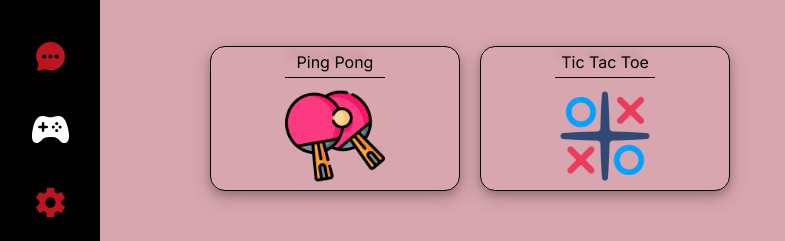
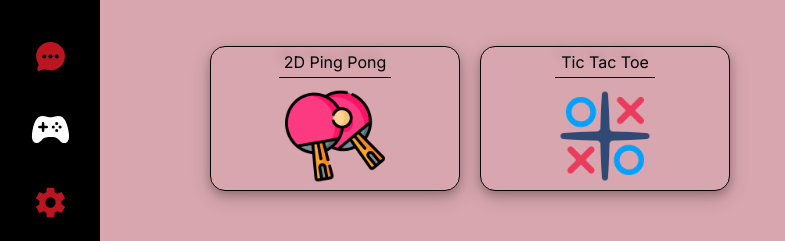
Before and after one commit to kaoutar-12/transcendence_42, a Next.js app in the folder src/frontend/: page /games in a window 1280 px wide. Shown: the part 153-394 px from the top of the page, without its empty margins (0-785 px from the left). Built offline with nearby package versions, Linux system fonts and the light colour scheme.

Commit message:
Update the games page to use the new game component
	modified:   src/frontend/app/games/page.tsx

```diff
--- a/src/frontend/app/games/page.tsx
+++ b/src/frontend/app/games/page.tsx
@@ -1,6 +1,7 @@
 import React from 'react'
 import Link from "next/link";
 import Image from "next/image";
+import GameLinkItem from '@/components/GameLinkItem';
 import "@/styles/game.css"
 
 type Props = {}
@@ -12,18 +13,8 @@ const Games = (props: Props) => {
         <h1>List Of Games</h1>
       </div>
       <div className="games-list">
-        <div className='game-item'>
-          <Link className="link" href="/games/pingpong">
-            <div className='title'>Ping Pong</div>
-            <Image src="/pinpong-game-icon.png" alt="pingpong-game-icon.png" width={100} height={100} />
-          </Link>
-        </div>
-        <div className='game-item'>
-          <Link className="link" href="/games/tictactoe">
-            <div className='title'>Tic Tac Toe</div>
-            <Image src="/tictac-game-icon.png" alt="tictac-game-icon.png" width={100} height={100} />
-          </Link>
-        </div>
+        <GameLinkItem title="2D Ping Pong" image="/pinpong-game-icon.png" href="/games/pingpong" />
+        <GameLinkItem title="Tic Tac Toe" image="/tictac-game-icon.png" href="/games/tictactoe" />
       </div>
     </div>
   )
```
